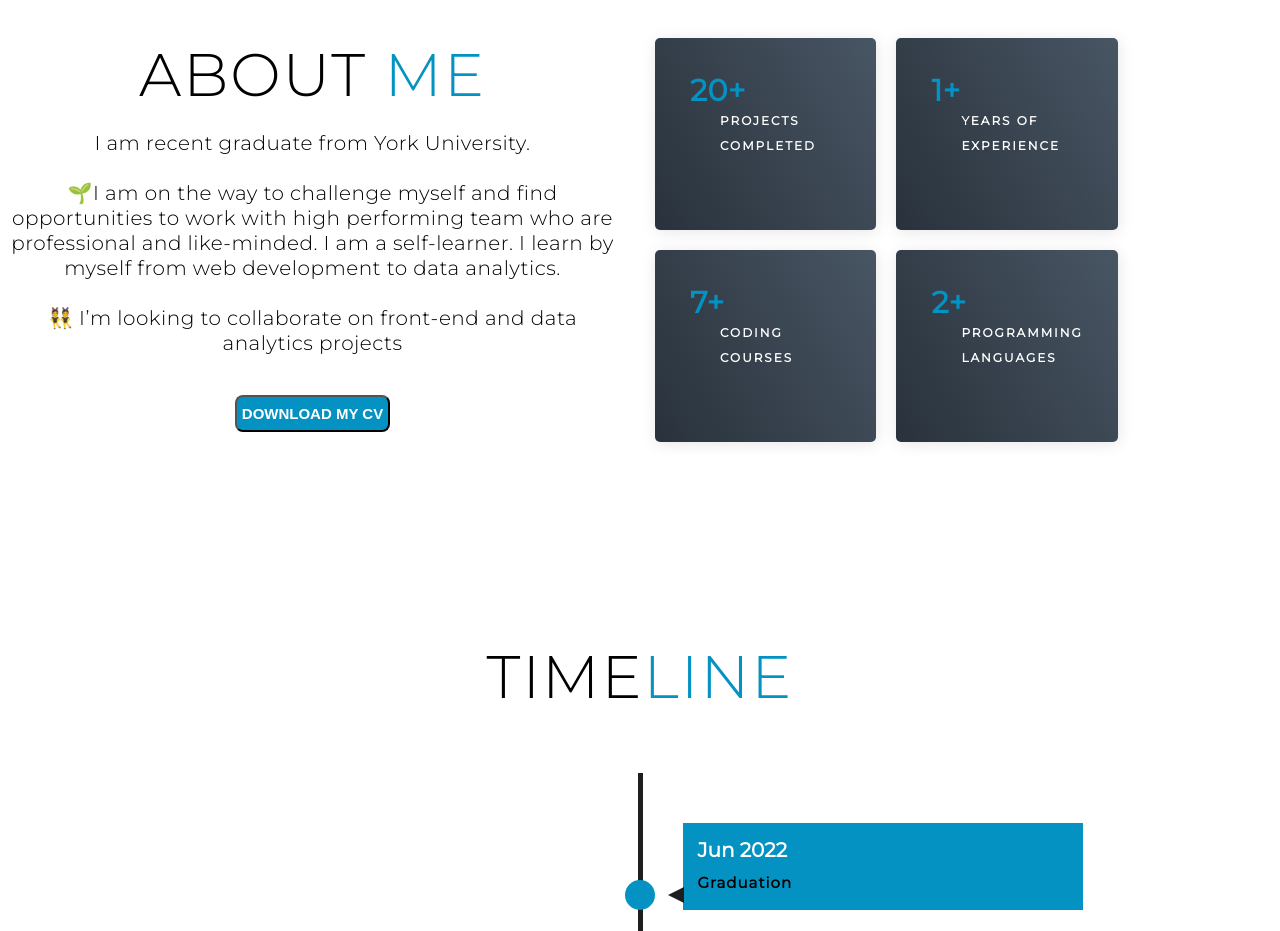
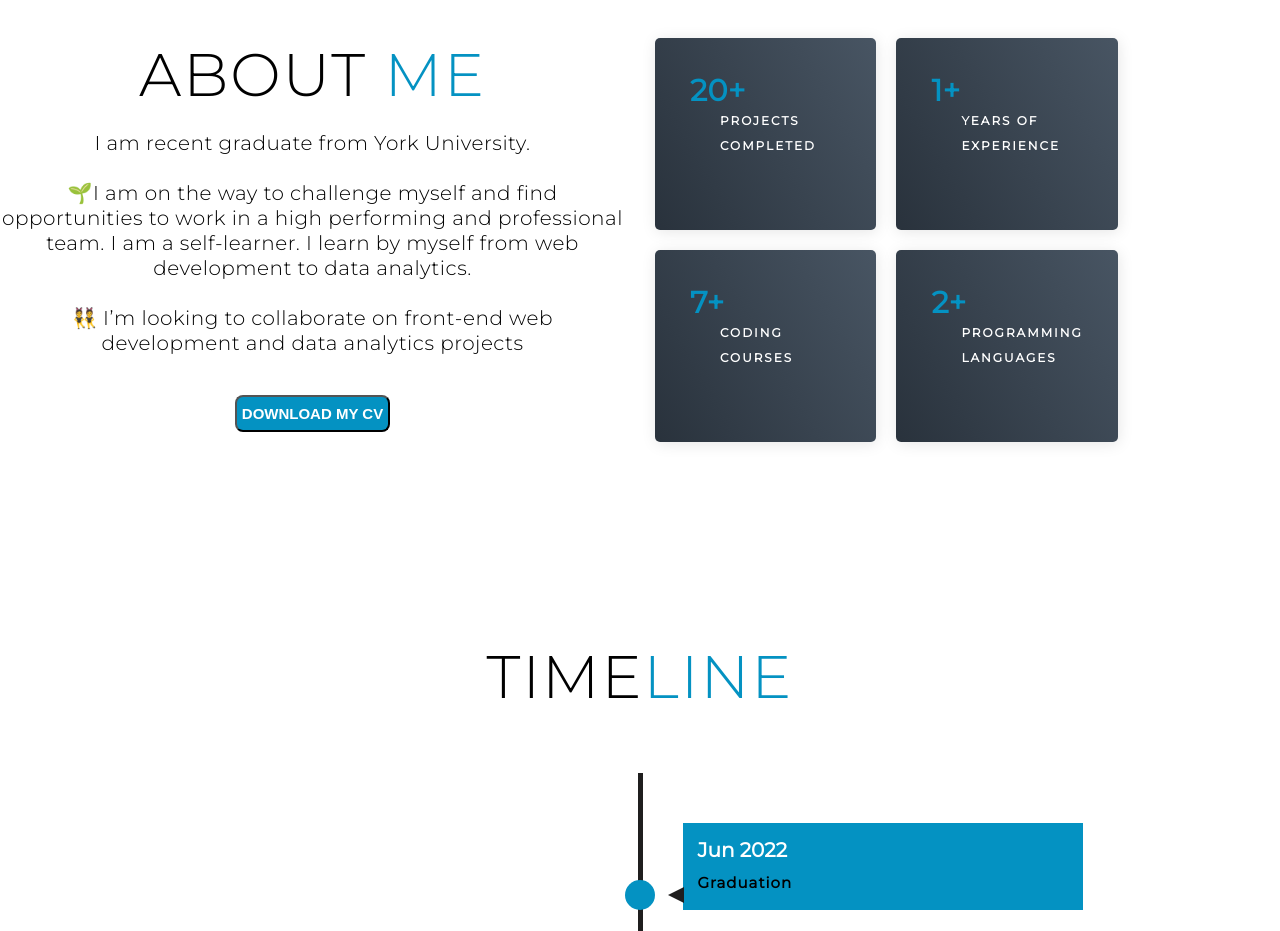
Before and after one commit to espernguyen97/portfolio-website, a plain HTML site: page index.html in a window 1280 px wide. Shown: the part 960-1891 px from the top of the page. Drawn offline with Linux system fonts and the light colour scheme.

```diff
--- a/index.html
+++ b/index.html
@@ -60,10 +60,10 @@
           <p class="intro-text" id="intro-text">
             I am recent graduate from York University.<br>
             <br>
-            🌱I am on the way to challenge myself and find opportunities to work with high performing team who are professional and like-minded. I am a self-learner. I learn by myself from web development to data analytics.
+            🌱I am on the way to challenge myself and find opportunities to work in a high performing and professional team. I am a self-learner. I learn by myself from web development to data analytics.
             <br>
             <br>
-            👯 I’m looking to collaborate on front-end and data analytics projects
+            👯 I’m looking to collaborate on front-end web development and data analytics projects
 
           </p>
           <br>
```
